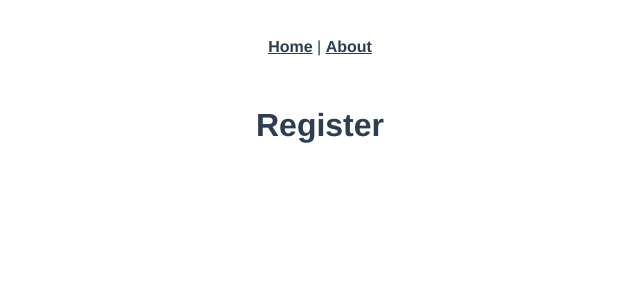
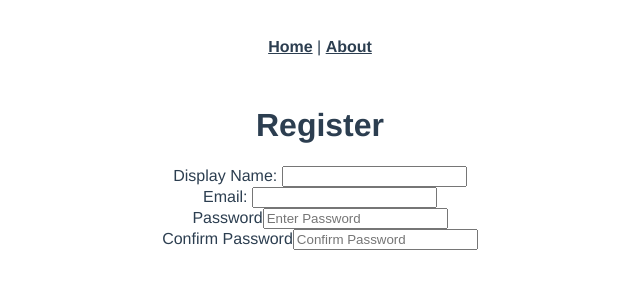
Before and after one commit to Level-Up-Partnership/lup-tasker, a Vue app in the folder client/: page /register in a window 1280 px wide. Shown: the top 300 px of the page, without its empty margins (320-960 px from the left). Built offline with nearby package versions, Linux system fonts and the light colour scheme.

Commit message:
TAS-29 Created Notfound front end

```diff
--- a/client/src/views/Register.vue
+++ b/client/src/views/Register.vue
@@ -1,11 +1,15 @@
 <template>
   <div>
     <h1>Register</h1>
+    <registration-form></registration-form>
   </div>
 </template>
 
 <script>
-export default {};
+import RegistrationForm from "../components/RegForm/RegistrationForm.vue";
+export default {
+  components: { RegistrationForm },
+};
 </script>
 
 
--- /dev/null
+++ b/client/src/views/notfound/NotFound.vue
@@ -0,0 +1,5 @@
+<template>
+  <div>
+    <h1>Page not Found</h1>
+  </div>
+</template>
```
